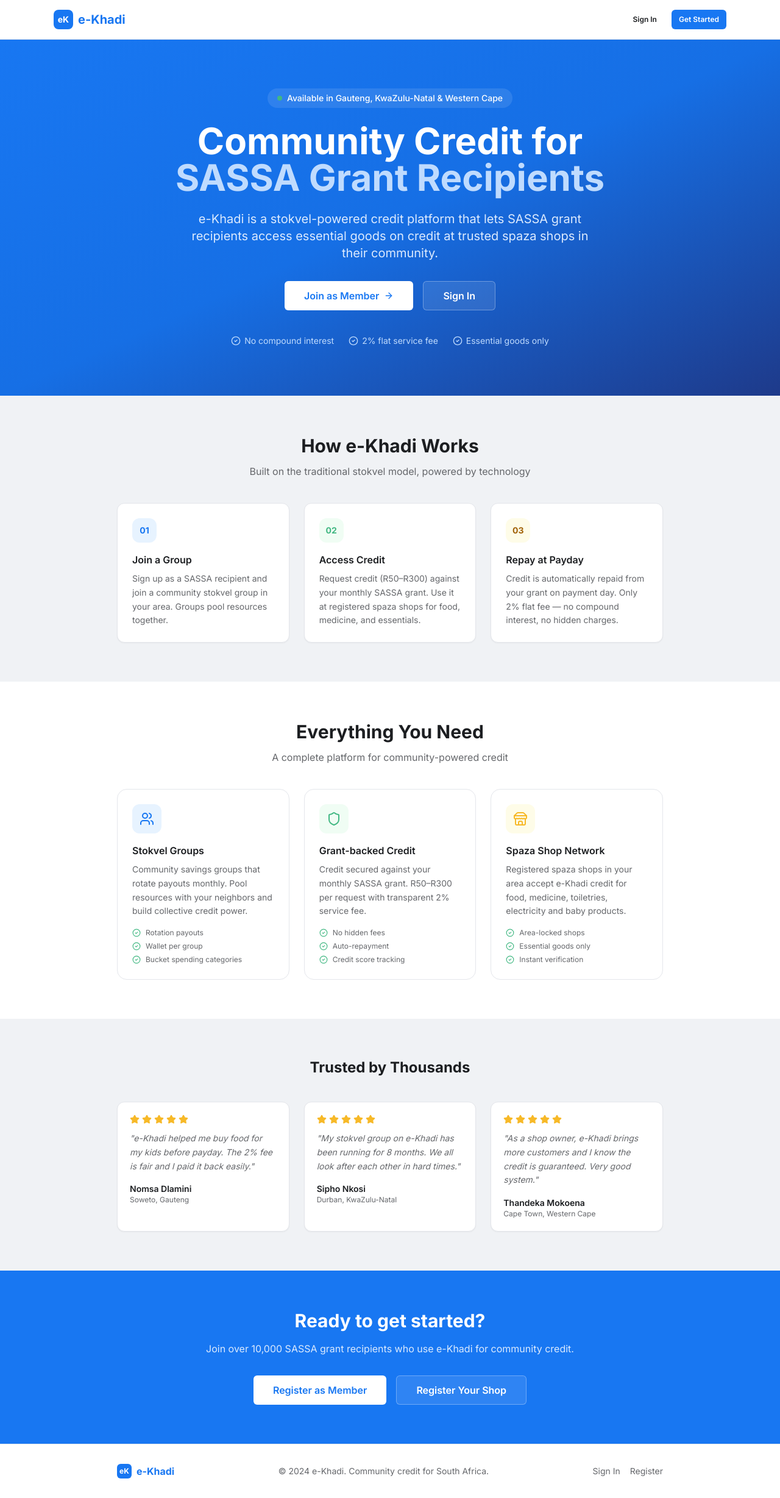
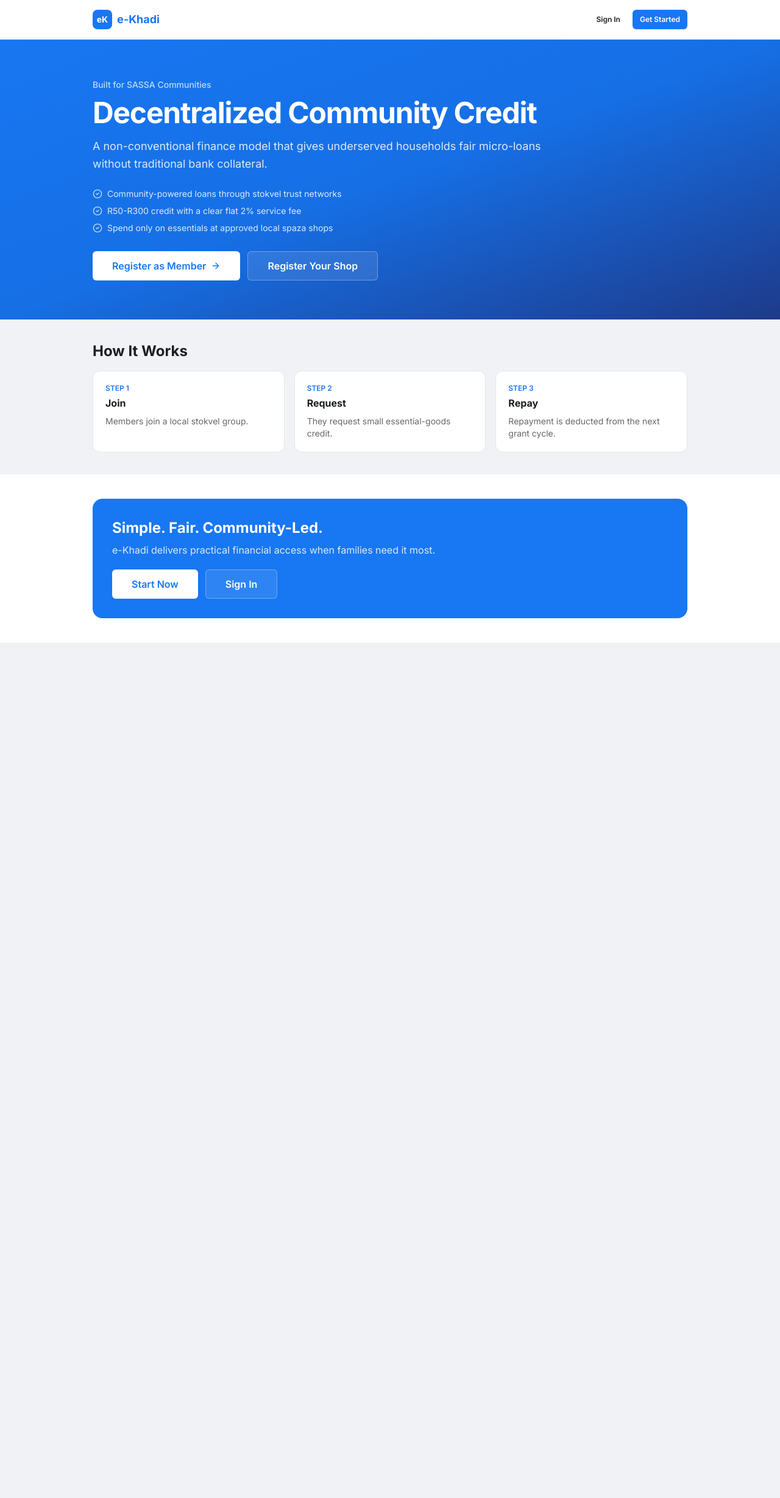
Before and after one commit to faneleedison-ux/ekhadi-shopware-plugin, a Next.js app in the folder web/: page / in a window 1280 px wide. Shown: the whole page at 61% size. After the commit the page ends 1054 px from the top, so only its background shows below. Built offline with nearby package versions, Linux system fonts and the light colour scheme.

Commit message:
feat: streamline landing page with concise demo-focused messaging

```diff
--- a/web/app/page.tsx
+++ b/web/app/page.tsx
@@ -1,20 +1,40 @@
 import Link from 'next/link'
-import { ArrowRight, Users, Shield, Store, CheckCircle2, Star } from 'lucide-react'
+import { ArrowRight, CheckCircle2 } from 'lucide-react'
 import { Button } from '@/components/ui/button'
+
+const quickPoints = [
+  'Community-powered loans through stokvel trust networks',
+  'R50-R300 credit with a clear flat 2% service fee',
+  'Spend only on essentials at approved local spaza shops',
+]
+
+const steps = [
+  {
+    title: 'Join',
+    text: 'Members join a local stokvel group.',
+  },
+  {
+    title: 'Request',
+    text: 'They request small essential-goods credit.',
+  },
+  {
+    title: 'Repay',
+    text: 'Repayment is deducted from the next grant cycle.',
+  },
+]
 
 export default function LandingPage() {
   return (
     <div className="min-h-screen bg-white">
-      {/* Navigation */}
-      <nav className="bg-white border-b border-border sticky top-0 z-50">
-        <div className="max-w-6xl mx-auto px-4 sm:px-6 h-16 flex items-center justify-between">
+      <nav className="border-b border-border bg-white sticky top-0 z-30">
+        <div className="max-w-5xl mx-auto px-4 sm:px-6 h-16 flex items-center justify-between">
           <div className="flex items-center gap-2">
             <div className="w-8 h-8 bg-primary rounded-lg flex items-center justify-center">
               <span className="text-white font-bold text-sm">eK</span>
             </div>
-            <span className="font-bold text-xl text-primary">e-Khadi</span>
+            <span className="font-bold text-lg text-primary">e-Khadi</span>
           </div>
-          <div className="flex items-center gap-3">
+          <div className="flex items-center gap-2">
             <Link href="/login">
               <Button variant="ghost" size="sm">Sign In</Button>
             </Link>
@@ -25,247 +45,88 @@
         </div>
       </nav>
 
-      {/* Hero Section */}
-      <section className="bg-gradient-to-br from-primary via-primary-dark to-blue-900 text-white py-20 px-4">
-        <div className="max-w-4xl mx-auto text-center">
-          <div className="inline-flex items-center gap-2 bg-white/10 rounded-full px-4 py-1.5 text-sm font-medium mb-6">
-            <span className="w-2 h-2 rounded-full bg-success animate-pulse" />
-            Available in Gauteng, KwaZulu-Natal & Western Cape
-          </div>
-          <h1 className="text-4xl sm:text-5xl md:text-6xl font-bold leading-tight mb-6">
-            Community Credit for<br />
-            <span className="text-blue-200">SASSA Grant Recipients</span>
-          </h1>
-          <p className="text-lg sm:text-xl text-blue-100 max-w-2xl mx-auto mb-8 leading-relaxed">
-            e-Khadi is a stokvel-powered credit platform that lets SASSA grant recipients access essential goods on credit at trusted spaza shops in their community.
-          </p>
-          <div className="flex flex-col sm:flex-row gap-4 justify-center">
-            <Link href="/register">
-              <Button
-                size="lg"
-                className="bg-white text-primary hover:bg-blue-50 font-semibold w-full sm:w-auto"
-              >
-                Join as Member
-                <ArrowRight className="h-4 w-4 ml-2" />
-              </Button>
-            </Link>
-            <Link href="/login">
-              <Button
-                size="lg"
-                variant="outline"
-                className="border-white/30 bg-white/10 text-white hover:bg-white/20 w-full sm:w-auto"
-              >
-                Sign In
-              </Button>
-            </Link>
-          </div>
+      <section className="bg-gradient-to-br from-primary via-primary-dark to-blue-900 text-white">
+        <div className="max-w-5xl mx-auto px-4 sm:px-6 py-14 sm:py-16">
+          <div className="max-w-3xl">
+            <p className="text-blue-200 text-sm font-medium mb-3">Built for SASSA Communities</p>
+            <h1 className="text-4xl sm:text-5xl font-bold leading-tight tracking-tight">
+              Decentralized Community Credit
+            </h1>
+            <p className="mt-4 text-blue-100 text-lg leading-relaxed">
+              A non-conventional finance model that gives underserved households fair micro-loans without traditional bank collateral.
+            </p>
 
-          {/* Trust badges */}
-          <div className="flex flex-wrap items-center justify-center gap-6 mt-10 text-blue-200 text-sm">
-            <div className="flex items-center gap-1.5">
-              <CheckCircle2 className="h-4 w-4" />
-              <span>No compound interest</span>
-            </div>
-            <div className="flex items-center gap-1.5">
-              <CheckCircle2 className="h-4 w-4" />
-              <span>2% flat service fee</span>
-            </div>
-            <div className="flex items-center gap-1.5">
-              <CheckCircle2 className="h-4 w-4" />
-              <span>Essential goods only</span>
+            <ul className="mt-6 space-y-2">
+              {quickPoints.map((point) => (
+                <li key={point} className="flex items-start gap-2 text-sm text-blue-100">
+                  <CheckCircle2 className="h-4 w-4 text-blue-200 flex-shrink-0 mt-0.5" />
+                  <span>{point}</span>
+                </li>
+              ))}
+            </ul>
+
+            <div className="mt-7 flex flex-col sm:flex-row gap-3">
+              <Link href="/register">
+                <Button size="lg" className="bg-white text-primary hover:bg-blue-50 font-semibold w-full sm:w-auto">
+                  Register as Member
+                  <ArrowRight className="h-4 w-4 ml-2" />
+                </Button>
+              </Link>
+              <Link href="/register?role=SHOP">
+                <Button
+                  size="lg"
+                  variant="outline"
+                  className="border-white/30 bg-white/10 text-white hover:bg-white/20 w-full sm:w-auto"
+                >
+                  Register Your Shop
+                </Button>
+              </Link>
             </div>
           </div>
         </div>
       </section>
 
-      {/* How it works */}
-      <section className="py-16 px-4 bg-background">
-        <div className="max-w-4xl mx-auto">
-          <h2 className="text-2xl sm:text-3xl font-bold text-center text-text-primary mb-3">
-            How e-Khadi Works
-          </h2>
-          <p className="text-text-secondary text-center mb-10 max-w-lg mx-auto">
-            Built on the traditional stokvel model, powered by technology
-          </p>
-          <div className="grid sm:grid-cols-3 gap-6">
-            {[
-              {
-                step: '01',
-                title: 'Join a Group',
-                desc: 'Sign up as a SASSA recipient and join a community stokvel group in your area. Groups pool resources together.',
-                color: 'bg-primary-light text-primary',
-              },
-              {
-                step: '02',
-                title: 'Access Credit',
-                desc: 'Request credit (R50–R300) against your monthly SASSA grant. Use it at registered spaza shops for food, medicine, and essentials.',
-                color: 'bg-green-50 text-success',
-              },
-              {
-                step: '03',
-                title: 'Repay at Payday',
-                desc: 'Credit is automatically repaid from your grant on payment day. Only 2% flat fee — no compound interest, no hidden charges.',
-                color: 'bg-yellow-50 text-yellow-700',
-              },
-            ].map((item) => (
-              <div key={item.step} className="bg-white rounded-xl p-6 shadow-sm border border-border">
-                <div className={`inline-flex w-10 h-10 rounded-xl items-center justify-center text-sm font-bold mb-4 ${item.color}`}>
-                  {item.step}
-                </div>
-                <h3 className="font-semibold text-text-primary mb-2">{item.title}</h3>
-                <p className="text-sm text-text-secondary leading-relaxed">{item.desc}</p>
+      <section className="bg-background py-9">
+        <div className="max-w-5xl mx-auto px-4 sm:px-6">
+          <h2 className="text-2xl font-bold text-text-primary">How It Works</h2>
+          <div className="mt-4 grid sm:grid-cols-3 gap-4">
+            {steps.map((step, idx) => (
+              <div key={step.title} className="bg-white rounded-xl p-5 border border-border">
+                <p className="text-xs font-semibold text-primary">STEP {idx + 1}</p>
+                <p className="text-base font-bold text-text-primary mt-1">{step.title}</p>
+                <p className="text-sm text-text-secondary mt-2">{step.text}</p>
               </div>
             ))}
           </div>
         </div>
       </section>
 
-      {/* Feature Cards */}
-      <section className="py-16 px-4">
-        <div className="max-w-4xl mx-auto">
-          <h2 className="text-2xl sm:text-3xl font-bold text-center text-text-primary mb-3">
-            Everything You Need
-          </h2>
-          <p className="text-text-secondary text-center mb-10">
-            A complete platform for community-powered credit
-          </p>
-          <div className="grid sm:grid-cols-3 gap-6">
-            <div className="bg-white border border-border rounded-2xl p-6 hover:shadow-md transition-shadow">
-              <div className="w-12 h-12 bg-primary-light rounded-xl flex items-center justify-center mb-4">
-                <Users className="h-6 w-6 text-primary" />
-              </div>
-              <h3 className="font-semibold text-text-primary mb-2">Stokvel Groups</h3>
-              <p className="text-sm text-text-secondary leading-relaxed">
-                Community savings groups that rotate payouts monthly. Pool resources with your neighbors and build collective credit power.
-              </p>
-              <ul className="mt-4 space-y-1.5">
-                {['Rotation payouts', 'Wallet per group', 'Bucket spending categories'].map((f) => (
-                  <li key={f} className="flex items-center gap-2 text-xs text-text-secondary">
-                    <CheckCircle2 className="h-3.5 w-3.5 text-success flex-shrink-0" />
-                    {f}
-                  </li>
-                ))}
-              </ul>
-            </div>
-
-            <div className="bg-white border border-border rounded-2xl p-6 hover:shadow-md transition-shadow">
-              <div className="w-12 h-12 bg-green-50 rounded-xl flex items-center justify-center mb-4">
-                <Shield className="h-6 w-6 text-success" />
-              </div>
-              <h3 className="font-semibold text-text-primary mb-2">Grant-backed Credit</h3>
-              <p className="text-sm text-text-secondary leading-relaxed">
-                Credit secured against your monthly SASSA grant. R50–R300 per request with transparent 2% service fee.
-              </p>
-              <ul className="mt-4 space-y-1.5">
-                {['No hidden fees', 'Auto-repayment', 'Credit score tracking'].map((f) => (
-                  <li key={f} className="flex items-center gap-2 text-xs text-text-secondary">
-                    <CheckCircle2 className="h-3.5 w-3.5 text-success flex-shrink-0" />
-                    {f}
-                  </li>
-                ))}
-              </ul>
-            </div>
-
-            <div className="bg-white border border-border rounded-2xl p-6 hover:shadow-md transition-shadow">
-              <div className="w-12 h-12 bg-yellow-50 rounded-xl flex items-center justify-center mb-4">
-                <Store className="h-6 w-6 text-warning" />
-              </div>
-              <h3 className="font-semibold text-text-primary mb-2">Spaza Shop Network</h3>
-              <p className="text-sm text-text-secondary leading-relaxed">
-                Registered spaza shops in your area accept e-Khadi credit for food, medicine, toiletries, electricity and baby products.
-              </p>
-              <ul className="mt-4 space-y-1.5">
-                {['Area-locked shops', 'Essential goods only', 'Instant verification'].map((f) => (
-                  <li key={f} className="flex items-center gap-2 text-xs text-text-secondary">
-                    <CheckCircle2 className="h-3.5 w-3.5 text-success flex-shrink-0" />
-                    {f}
-                  </li>
-                ))}
-              </ul>
+      <section className="py-10">
+        <div className="max-w-5xl mx-auto px-4 sm:px-6">
+          <div className="rounded-2xl bg-primary text-white px-6 py-7 sm:px-8 sm:py-8">
+            <h3 className="text-2xl font-bold">Simple. Fair. Community-Led.</h3>
+            <p className="text-blue-100 mt-2 max-w-2xl text-sm sm:text-base">
+              e-Khadi delivers practical financial access when families need it most.
+            </p>
+            <div className="mt-5 flex flex-col sm:flex-row gap-3">
+              <Link href="/register">
+                <Button size="lg" className="bg-white text-primary hover:bg-blue-50 font-semibold w-full sm:w-auto">
+                  Start Now
+                </Button>
+              </Link>
+              <Link href="/login">
+                <Button
+                  size="lg"
+                  variant="outline"
+                  className="border-white/30 bg-white/10 text-white hover:bg-white/20 w-full sm:w-auto"
+                >
+                  Sign In
+                </Button>
+              </Link>
             </div>
           </div>
         </div>
       </section>
-
-      {/* Testimonials */}
-      <section className="py-16 px-4 bg-background">
-        <div className="max-w-4xl mx-auto">
-          <h2 className="text-2xl font-bold text-center mb-10">Trusted by Thousands</h2>
-          <div className="grid sm:grid-cols-3 gap-6">
-            {[
-              {
-                name: 'Nomsa Dlamini',
-                location: 'Soweto, Gauteng',
-                quote: 'e-Khadi helped me buy food for my kids before payday. The 2% fee is fair and I paid it back easily.',
-              },
-              {
-                name: 'Sipho Nkosi',
-                location: 'Durban, KwaZulu-Natal',
-                quote: 'My stokvel group on e-Khadi has been running for 8 months. We all look after each other in hard times.',
-              },
-              {
-                name: 'Thandeka Mokoena',
-                location: 'Cape Town, Western Cape',
-                quote: 'As a shop owner, e-Khadi brings more customers and I know the credit is guaranteed. Very good system.',
-              },
-            ].map((t) => (
-              <div key={t.name} className="bg-white rounded-xl p-5 shadow-sm border border-border">
-                <div className="flex items-center gap-1 mb-3">
-                  {[1, 2, 3, 4, 5].map((s) => (
-                    <Star key={s} className="h-4 w-4 fill-warning text-warning" />
-                  ))}
-                </div>
-                <p className="text-sm text-text-secondary italic leading-relaxed mb-4">"{t.quote}"</p>
-                <div>
-                  <p className="text-sm font-semibold text-text-primary">{t.name}</p>
-                  <p className="text-xs text-text-secondary">{t.location}</p>
-                </div>
-              </div>
-            ))}
-          </div>
-        </div>
-      </section>
-
-      {/* CTA */}
-      <section className="py-16 px-4 bg-primary text-white">
-        <div className="max-w-2xl mx-auto text-center">
-          <h2 className="text-3xl font-bold mb-4">Ready to get started?</h2>
-          <p className="text-blue-100 mb-8">
-            Join over 10,000 SASSA grant recipients who use e-Khadi for community credit.
-          </p>
-          <div className="flex flex-col sm:flex-row gap-4 justify-center">
-            <Link href="/register">
-              <Button size="lg" className="bg-white text-primary hover:bg-blue-50 font-semibold w-full sm:w-auto">
-                Register as Member
-              </Button>
-            </Link>
-            <Link href="/register?role=SHOP">
-              <Button size="lg" variant="outline" className="border-white/30 bg-white/10 text-white hover:bg-white/20 w-full sm:w-auto">
-                Register Your Shop
-              </Button>
-            </Link>
-          </div>
-        </div>
-      </section>
-
-      {/* Footer */}
-      <footer className="bg-white border-t border-border py-8 px-4">
-        <div className="max-w-4xl mx-auto flex flex-col sm:flex-row items-center justify-between gap-4">
-          <div className="flex items-center gap-2">
-            <div className="w-6 h-6 bg-primary rounded-md flex items-center justify-center">
-              <span className="text-white font-bold text-xs">eK</span>
-            </div>
-            <span className="font-bold text-primary">e-Khadi</span>
-          </div>
-          <p className="text-sm text-text-secondary">
-            © 2024 e-Khadi. Community credit for South Africa.
-          </p>
-          <div className="flex gap-4 text-sm text-text-secondary">
-            <Link href="/login" className="hover:text-primary transition-colors">Sign In</Link>
-            <Link href="/register" className="hover:text-primary transition-colors">Register</Link>
-          </div>
-        </div>
-      </footer>
     </div>
   )
 }
```
